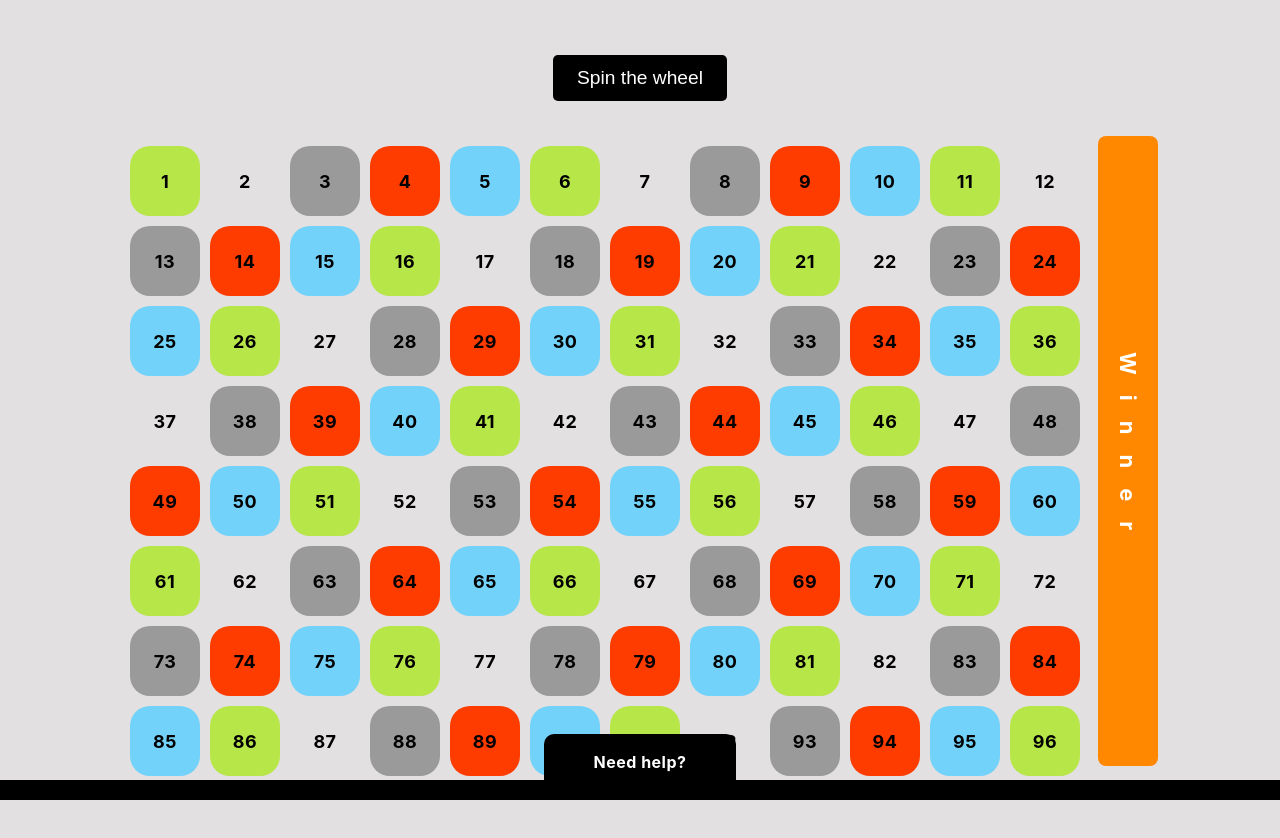
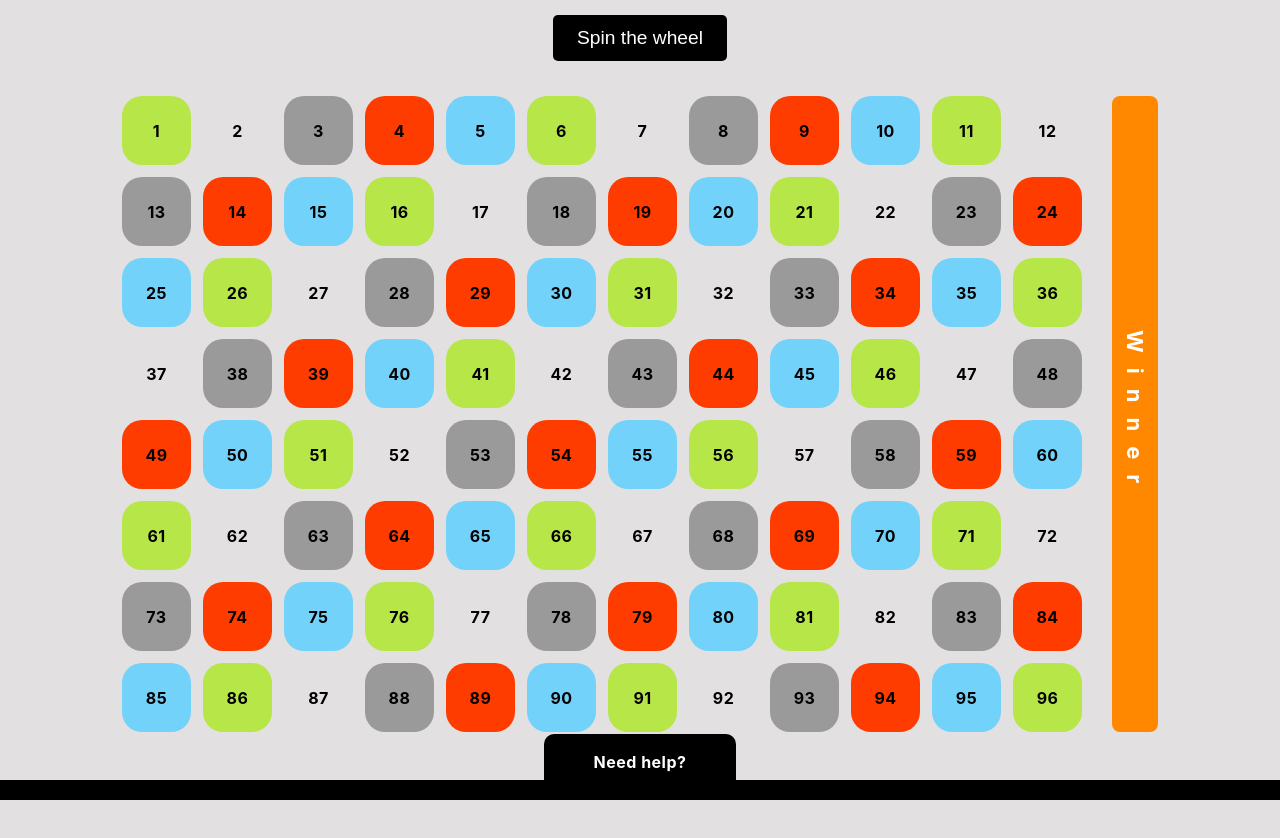
Before and after one commit to Hoffmann0022/ConeX, a plain HTML site: page assets/html/game.html in a window 1280 px wide. Before the commit the page ends 800 px from the top, so only its background shows below. Drawn offline with Linux system fonts and the light colour scheme.

Commit message:
[feat] [game.css] Responsividade do grid e adaptação do bloco Winner para mobile

```diff
--- a/assets/css/game.css
+++ b/assets/css/game.css
@@ -1,13 +1,16 @@
+/* Estrutura principal */
 main {
   width: 100vw;
   height: 100vh;
-    padding: 5vh 5%;
+  padding-left: 18px;
+  padding-right: 18px;
   display: flex;
   flex-direction: column;
   align-items: center;
   justify-content: start;
 }
 
+/* Botão principal */
 .button {
   background-color: #000000;
   color: white;
@@ -23,60 +26,81 @@ main {
   background-color: #333333;
 }
 
+/* Container da grade e da área Winner */
 .grid-container {
   display: flex;
-    align-items: center;
+  flex-direction: row;
+  flex-wrap: wrap;
+  gap: 30px;
+  justify-content: center;
+  align-items: flex-start;
+  width: 100%;
+  max-width: 1200px;
   margin-top: 20px;
 }
 
+/* Grade das casas */
 .grid {
   display: grid;
-    grid-template-columns: repeat(12, 50px);
-    grid-template-rows: repeat(8, 50px);
-    gap: 30px;
-    padding: 8px;
-    border-radius: 10px;
+  grid-template-columns: repeat(12, 1fr);
+  gap: 12px;
+  width: 100%;
+  max-width: 960px;
 }
 
+/* Cada casa */
 .grid div {
-    width: 70px;
-    height: 70px;
+  aspect-ratio: 1 / 1;
+  width: 100%;
   display: flex;
   align-items: center;
   justify-content: center;
-    font-size: 18px;
+  font-size: 1rem;
   font-weight: bold;
   color: black;
   border-radius: 20px;
 }
 
-/* Cores do design */
-.gray { background-color: #9b9a9a; }
-.blue { background-color: #73D2FA; }
-.green { background-color: #B7E649; }
-.pink { background-color: #F49E7F; }
-.orange { background-color: #FF3C00; }
-.yellow-orange { background-color: #FFBD43; }
+/* Cores das casas */
+.gray {
+  background-color: #9b9a9a;
+}
+.blue {
+  background-color: #73d2fa;
+}
+.green {
+  background-color: #b7e649;
+}
+.pink {
+  background-color: #f49e7f;
+}
+.orange {
+  background-color: #ff3c00;
+}
+.yellow-orange {
+  background-color: #ffbd43;
+}
 
-
+/* Área "Winner" */
 .winner {
-    display: flex;
-    align-items: center;
-    justify-content: center;
-    background-color: #FF8800;
+  background-color: #ff8800;
   color: white;
   font-size: 22px;
-    letter-spacing: 20px;
-    font-weight: bold;
-    width: 60px;
-    height: 630px;
   font-weight: bold;
   writing-mode: vertical-rl;
   text-orientation: mixed;
-    margin-left: 30px;
+  letter-spacing: 15px;
+  padding: 10px;
   border-radius: 8px;
+  height: 100%;
+  display: flex;
+  height: 636px;
+  align-items: center;
+  justify-content: center;
+  margin-bottom: 120px;
 }
 
+/* Botão de ajuda */
 .footer-button {
   background-color: rgba(0, 0, 0, 1);
   border-radius: 10px;
@@ -87,7 +111,7 @@ main {
   text-align: center;
   line-height: 1;
   text-decoration: none;
-    transition: all .4s ease-in-out;
+  transition: all 0.4s ease-in-out;
   position: fixed;
   bottom: 10px;
 }
@@ -96,6 +120,7 @@ main {
   text-decoration: underline;
 }
 
+/* Rodapé */
 footer {
   width: 100vw;
   height: 20px;
@@ -106,3 +131,44 @@ footer {
   position: fixed;
   bottom: 0;
 }
+
+/* Responsividade */
+@media (max-width: 1024px) {
+  .grid {
+    grid-template-columns: repeat(8, 1fr);
+  }
+  .winner {
+    writing-mode: horizontal-tb;
+    text-orientation: mixed;
+    letter-spacing: 5px;
+    width: 600px;
+    height: 50px;
+    padding: 12px 24px;
+  }
+}
+
+@media (max-width: 768px) {
+  .grid {
+    grid-template-columns: repeat(6, 1fr);
+  }
+
+  .grid-container {
+    flex-direction: column;
+    align-items: center;
+  }
+
+  .winner {
+    writing-mode: horizontal-tb;
+    text-orientation: mixed;
+    letter-spacing: 5px;
+    width: 300px;
+    height: 50px;
+    padding: 12px 24px;
+  }
+}
+
+@media (max-width: 480px) {
+  .grid {
+    grid-template-columns: repeat(4, 1fr);
+  }
+}
```
Lines whose indentation alone changed are shown as unchanged.
